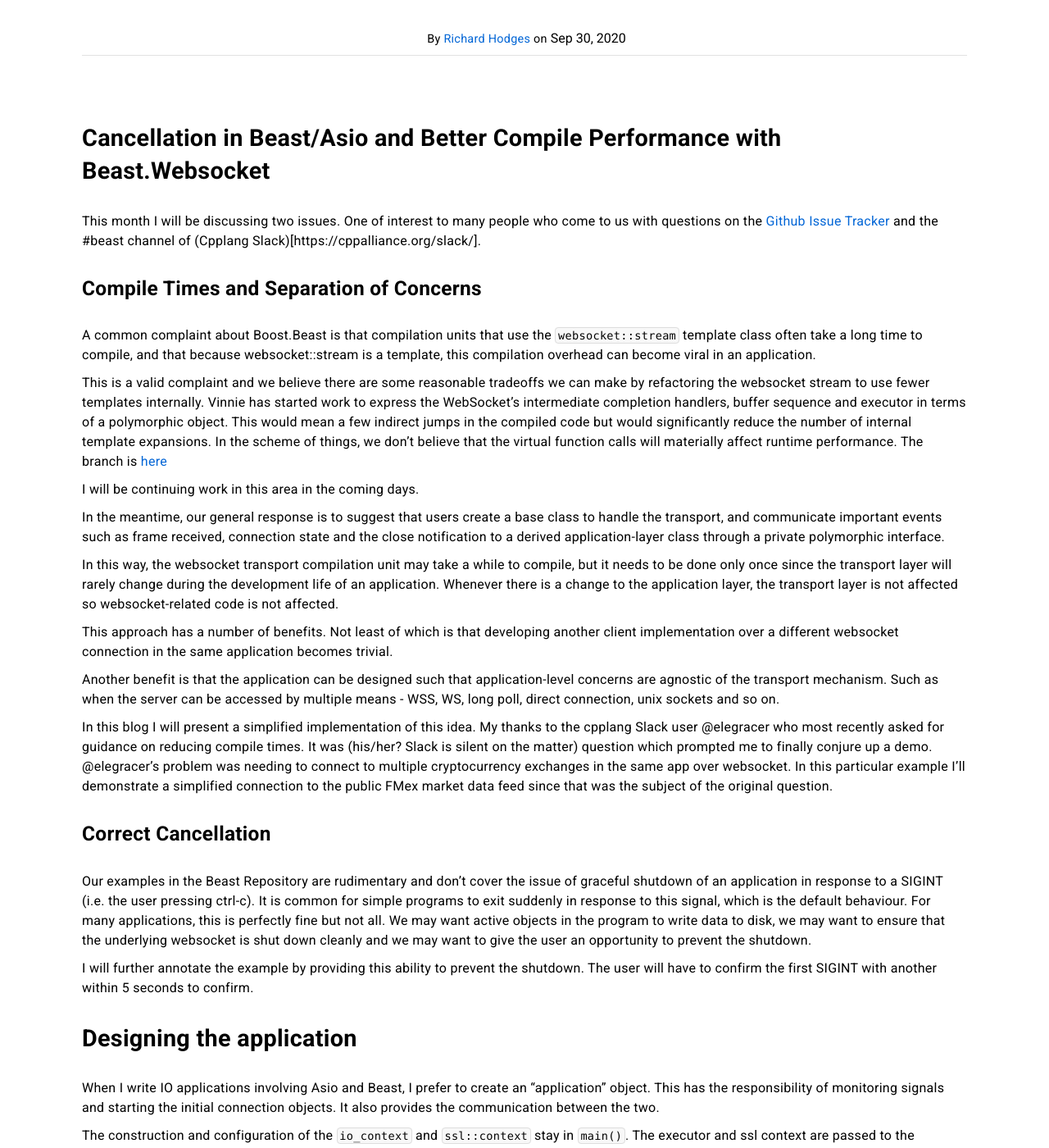
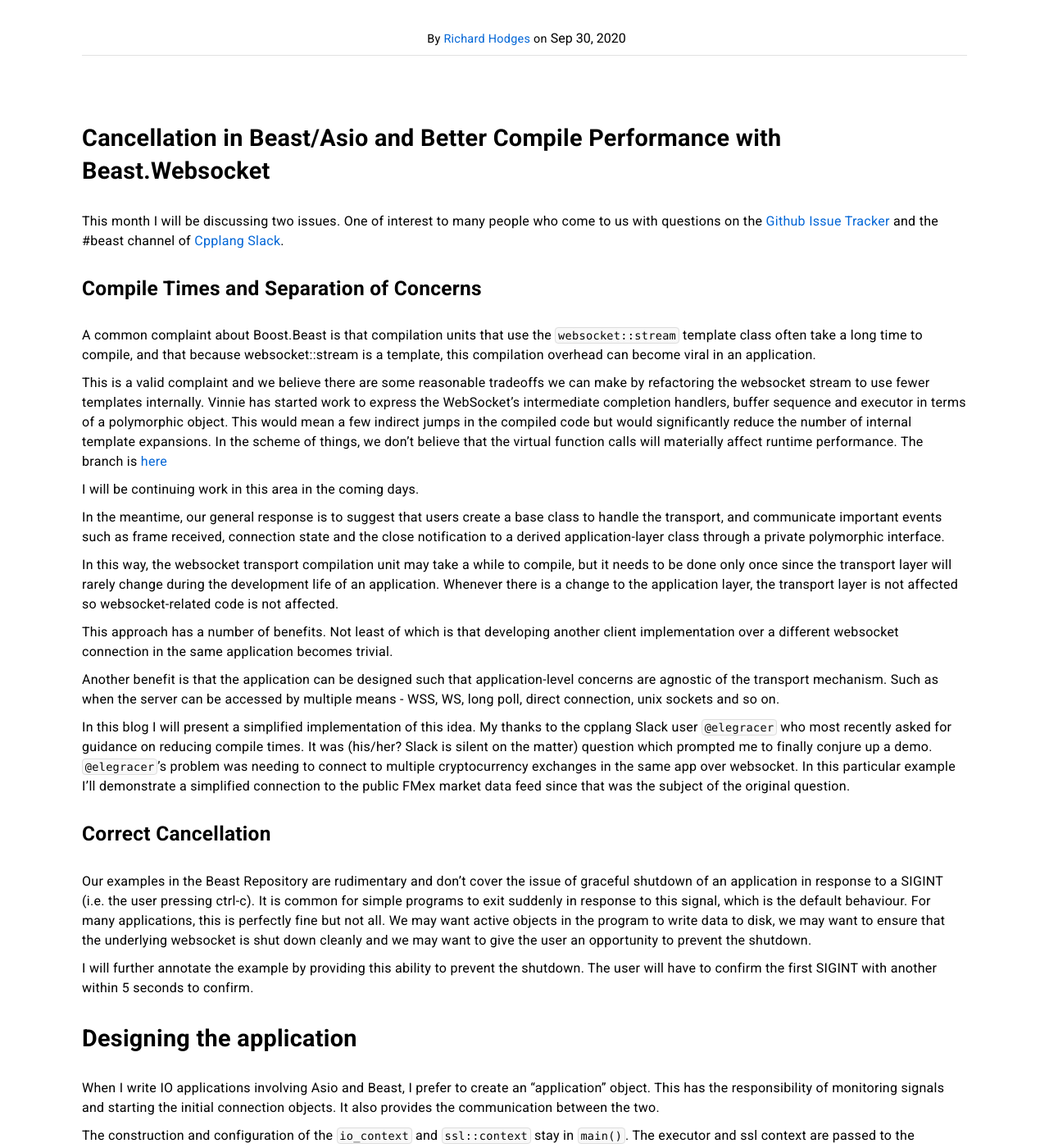
Before and after one commit to unecigarettewm/cppa-www, a Jekyll site: the page built from _posts/2020-09-30-RichardsSeptemberUpdate.md, in a window 1280 px wide and 1400 px high, scrolled down 272 px. Shown: the whole window at 82% size. Built offline with Jekyll 4.4.1, drawn with Linux system fonts in a browser that asks for light colours; comment, search, counter and statistics services are not loaded; some of the changed text lies outside the part shown.

```diff
--- a/_posts/2020-09-30-RichardsSeptemberUpdate.md
+++ b/_posts/2020-09-30-RichardsSeptemberUpdate.md
@@ -10,7 +10,7 @@ author-id: richard
 
 This month I will be discussing two issues. One of interest to many people who come to us with questions on the
 [Github Issue Tracker](https://github.com/boostorg/beast/issues) and the #beast channel of
-(Cpplang Slack)[https://cppalliance.org/slack/].
+[Cpplang Slack](https://cppalliance.org/slack/).
 
 ## Compile Times and Separation of Concerns
 
@@ -42,9 +42,9 @@ Another benefit is that the application can be designed such that application-le
 transport mechanism. Such as when the server can be accessed by multiple means - WSS, WS, long poll, direct connection,
 unix sockets and so on.
 
-In this blog I will present a simplified implementation of this idea. My thanks to the cpplang Slack user @elegracer
+In this blog I will present a simplified implementation of this idea. My thanks to the cpplang Slack user `@elegracer`
 who most recently asked for guidance on reducing compile times. It was (his/her? Slack is silent on the matter) question
-which prompted me to finally conjure up a demo. @elegracer's problem was needing to connect to multiple cryptocurrency
+which prompted me to finally conjure up a demo. `@elegracer`'s problem was needing to connect to multiple cryptocurrency
 exchanges in the same app over websocket. In this particular example I'll demonstrate a simplified connection to
 the public FMex market data feed since that was the subject of the original question.
 
@@ -77,7 +77,7 @@ strand internally which will have the type `strand<io_context::executor_type>`.
 the constructor of any subordinate but otherwise self-contained io objects. The subordinates can then build their own
 strands from this.
 
-## Step 1 - A Simple Application Framework That Supports ctrl-C
+## Step 1 - A Simple Application Framework That Supports ctrl-c
 
 OK, let's get started and build the framework. Here's a link to
 [step 1](https://github.com/test-scenarios/boost_beast_websocket_echo/tree/blog-2020-09-step-1/pre-cxx20/blog-2020-09).
```
Also changed, not shown: other parts of _posts/2020-09-30-RichardsSeptemberUpdate.md (+3 -1 lines).
